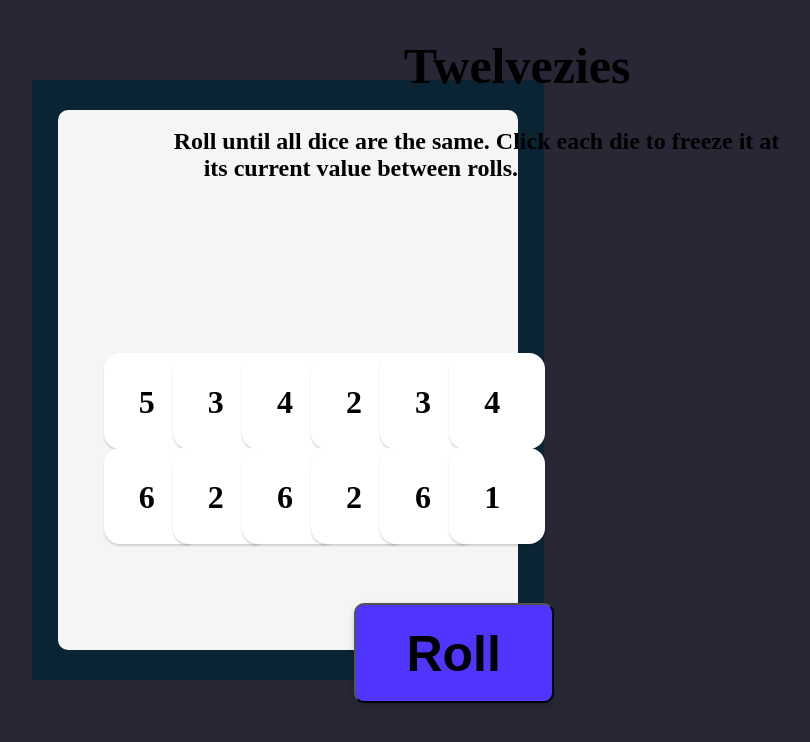
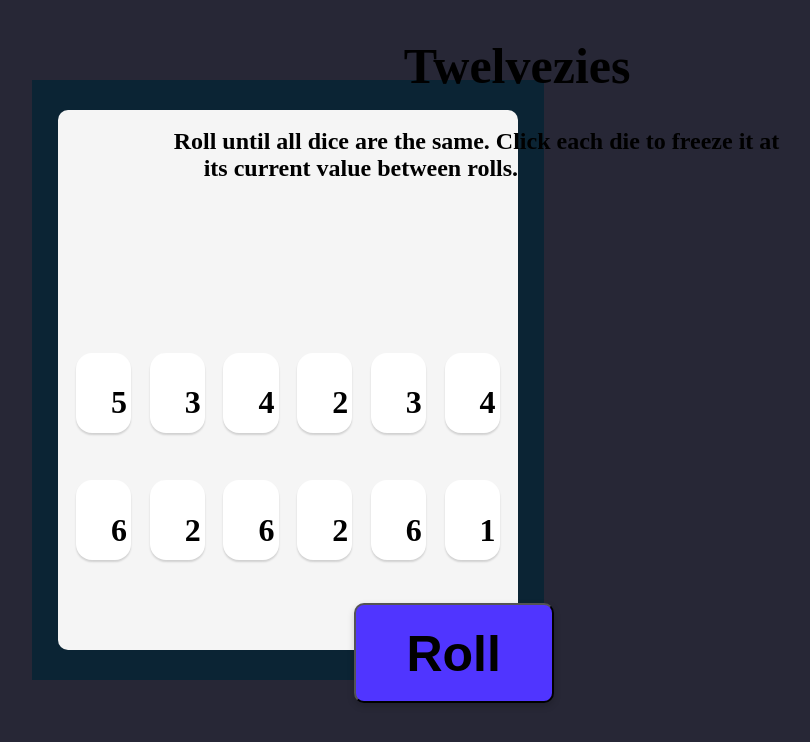
Before and after one commit to AngelOfTheSkyGod/Twelvezies, a React (Create React App) app: page / in a window 1280 px wide. Shown: the top 742 px of the page, without its empty margins (352-1162 px from the left). Built offline with nearby package versions, Linux system fonts and the light colour scheme; the HTML template or start-up script is replaced by a standard one.

Commit message:
trying to fix position issues on my laptop again..

```diff
--- a/src/style.css
+++ b/src/style.css
@@ -37,18 +37,20 @@
   position: relative;
   width: 100%;
   height: 100%;
+  left: -6%;
   display: grid;
 
-  grid-template-columns: 5% 5% 5% 5% 5% 5%;
-  column-gap: 10%;
-
-  grid-template-rows: 70%;
+  grid-template-columns: 15% 15% 15% 15% 15% 15%;
+  /* grid- */
+  column-gap: 1%;
+  row-gap: 35%;
+  /* grid-template-rows: 50%; */
 }
 
 .Die {
   position: relative;
-  width: 6em;
-  height: 6em;
+  width: 80%;
+  height: 100%;
   background: #ffffff;
   box-shadow: 0px 2px 2px rgba(0, 0, 0, 0.15);
   border-radius: 1em;
```
